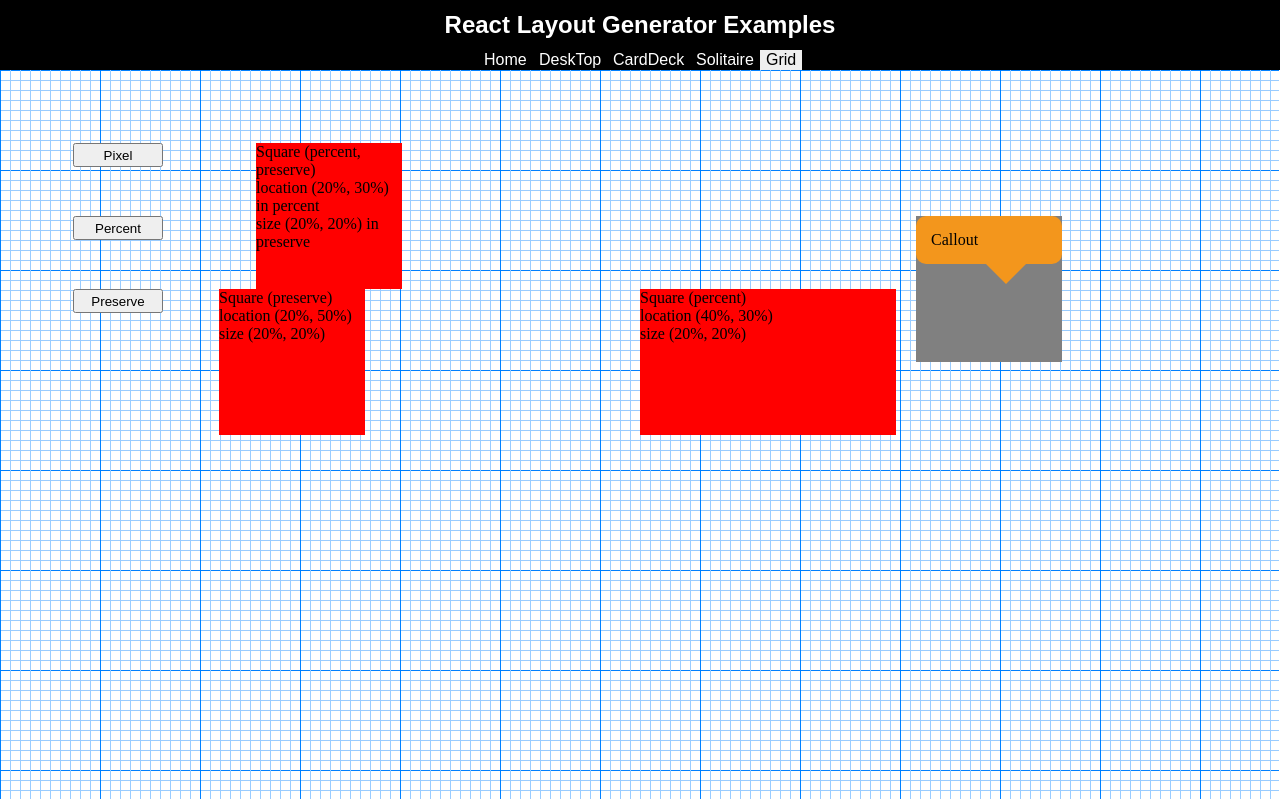
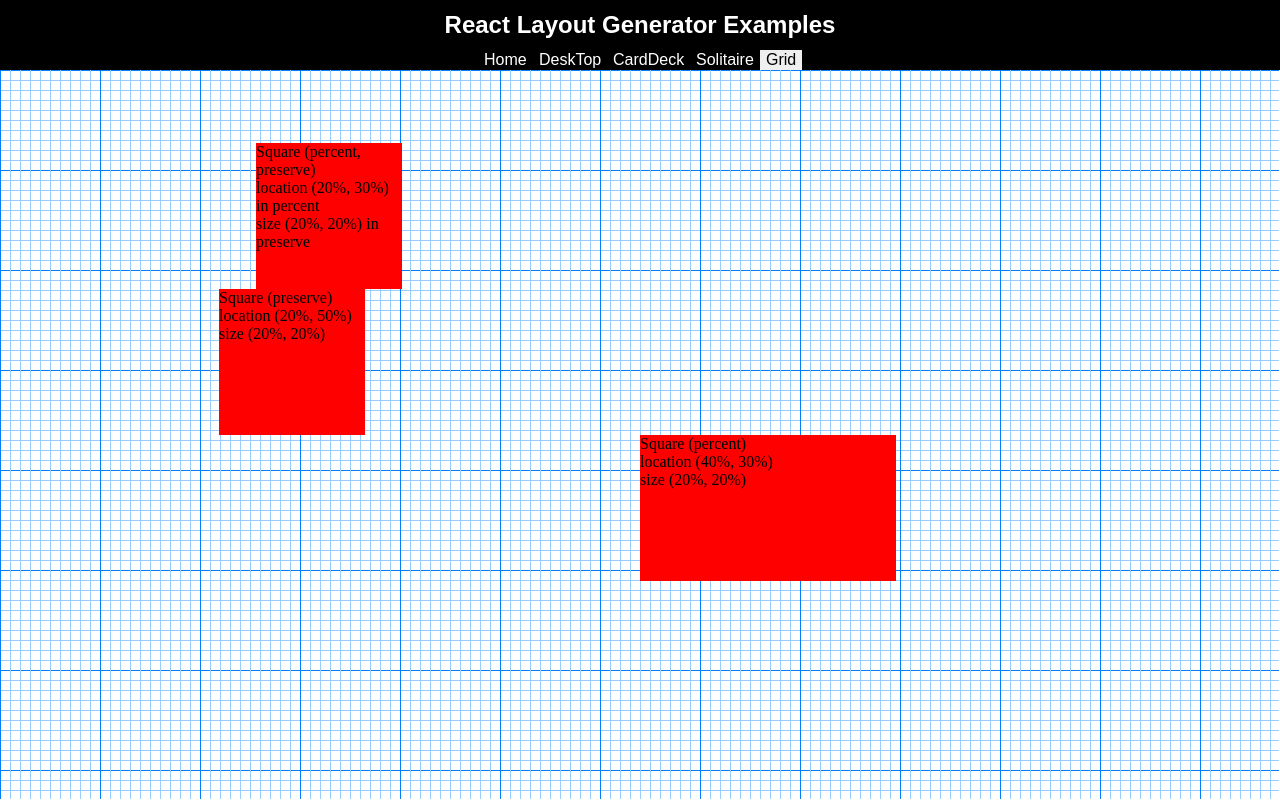
Before and after one commit to yarec/react-layout-generator, a React app: page / in a window 1280 px wide. Both pictures are taken after a click on the button "Grid". Built offline with nearby package versions, Linux system fonts and the light colour scheme.

Commit message:
Added unmanaged flag.

```diff
--- a/examples/src/grid/Grid.tsx
+++ b/examples/src/grid/Grid.tsx
@@ -2,23 +2,22 @@ import * as React from 'react';
 
 import styled from 'styled-components';
 
-import { IOrigin, IUnit } from '../../../src/components/Layout'
+import { IUnit } from '../../../src/components/Layout'
 import { IGenerator } from '../../../src/generators/Generator';
 import RLGDynamic from '../../../src/generators/RLGDynamic';
 import ReactLayout from '../../../src/ReactLayout';
 import RLGPanel, { IRLPanelArgs } from '../../../src/RLGPanel';
 import { ISize } from '../../../src/types';
 
-interface IProps {
+export interface IProps {
   viewport: ISize;
-  origin: IOrigin;
 }
 
-const Callout = styled.div<IProps>`
-  position: relative;
-  padding: 15px;
-  /* margin: 1em 0 3em;  */
+const CalloutBottom = styled.div<IProps>`
+  position: absolute;
   color: #000;
+  width: ${(p) => p.viewport.width};
+  height: ${(p) => p.viewport.height};
   background: #f3961c;
   border-radius: 10px;
   background: linear-gradient(top, #f9d835, #f3961c);
@@ -36,6 +35,8 @@ const Callout = styled.div<IProps>`
     border-color: #f3961c transparent;
   }
 `
+
+export { CalloutBottom }
 
 export default class Grid extends React.Component<{}, { unit: IUnit }> {
 
@@ -127,7 +128,7 @@ export default class Grid extends React.Component<{}, { unit: IUnit }> {
             name: 'square(percent)',
             position: {
               units: { origin: { x: 0, y: 0 }, location: IUnit.percent, size: IUnit.percent },
-              location: { x: 50, y: 30 },
+              location: { x: 50, y: 50 },
               size: { width: 20, height: 20 }
             }
           }}
@@ -139,13 +140,13 @@ export default class Grid extends React.Component<{}, { unit: IUnit }> {
           <span>size (20%, 20%) </span>
         </div>
 
-        <RLGPanel
+        <div
           data-layout={{
             name: 'callout',
             position: {
-              units: { origin: { x: 0, y: 0 }, location: IUnit.percent, size: IUnit.preserve },
+              units: { origin: { x: 0, y: 0 }, location: IUnit.percent, size: IUnit.unmanaged },
               location: { x: 40, y: 40 },
-              size: { width: 20, height: 20 },
+              size: { width: 0, height: 0 },
               align: {
                 key: 'square(percent)',
                 offset: { x: 20, y: 0 },
@@ -155,13 +156,23 @@ export default class Grid extends React.Component<{}, { unit: IUnit }> {
             }
           }}
 
-          style={{ backgroundColor: 'gray' }}
+          style={{ backgroundColor: '' }}
         >
           {(args: IRLPanelArgs) => (
-            <Callout viewport={args.viewport} origin={args.parent.position.units.origin}>Callout</Callout>
+            <>
+              <span>Hello</span> <br />
+              <span>World</span>
+            </>
           )}
-        </RLGPanel>
+        </div>
 
+
+      </ReactLayout>
+    );
+  }
+
+  protected controls = () => (
+    <div>
       <button
         key={'Pixel'}
         data-layout={{
@@ -204,11 +215,8 @@ export default class Grid extends React.Component<{}, { unit: IUnit }> {
       >
         Preserve
   </button>
-
-
-      </ReactLayout>
-    );
-  }
+    </div>
+  )
 
   protected grid = (unit: IUnit, viewport: ISize) => {
     const jsx = [];
--- a/examples/src/intro/Intro.tsx
+++ b/examples/src/intro/Intro.tsx
@@ -67,6 +67,20 @@ export default class Intro extends React.Component {
           </Description>
         </div>
 
+         <div data-layout={{
+          name: 'introFeature4',
+          position: {
+            units: { origin: { x: 0, y: 0 }, location: IUnit.percent, size: IUnit.pixel },
+            location: { x: 50, y: 50 },
+            size: { width: 250, height: 350 }
+          }
+        }}
+        >
+          <Description>
+            Supports scaling css.
+          </Description>
+        </div>
+
       </ReactLayout>
     );
   }
--- a/src/ReactLayout.tsx
+++ b/src/ReactLayout.tsx
@@ -1,7 +1,7 @@
 import * as React from 'react';
 import ReactResizeDetector from 'react-resize-detector';
 
-import { IPosition, PositionChildren } from './components/Layout';
+import { IPosition, IUnit, PositionChildren, PositionRef } from './components/Layout';
 import EditPosition from './editors/EditPosition';
 import { IGenerator } from './generators/Generator';
 import { ISize } from './types';
@@ -15,6 +15,16 @@ function tileStyle(style: React.CSSProperties, x: number, y: number, width: numb
     transform: `translate(${x}px, ${y}px)`,
     transformOrigin: 0,
     width: `${width}px`,
+    ...style
+  };
+}
+
+function unmanagedTileStyle(style: React.CSSProperties, x: number, y: number, width: number, height: number): React.CSSProperties {
+  return {
+    boxSizing: 'border-box' as 'border-box',
+    position: 'absolute' as 'absolute',
+    transform: `translate(${x}px, ${y}px)`,
+    transformOrigin: 0,
     ...style
   };
 }
@@ -303,6 +313,85 @@ export default class ReactLayout extends React.Component<IReactLayoutProps, IRea
     return null;
   }
 
+  private updateUnmanagedElement = (
+    child: React.ReactElement<any>,
+    index: number,
+    count: number,
+    name: string,
+    position: IPosition,
+    positionChildren: PositionChildren
+  ) => {
+
+    const b = this._g.lookup(name);
+    if (b) {
+      const rect = b.rect();
+
+      const style = unmanagedTileStyle(child.props.style,
+        rect.x,
+        rect.y,
+        rect.width,
+        rect.height
+      );
+
+      // console.log(name, style)
+
+      const jsx: JSX.Element[] = [];
+
+      const ch = React.cloneElement(child,
+        {
+          key: b.name,
+
+          viewport: { width: rect.width, height: rect.height },
+          parent: {
+            name,
+            position: b.position
+          },
+          edit: this.props.edit,
+          g: this.props.g,
+
+          style: { ...this.props.style, ...child.props.style, ...style }
+        },
+        child.props.children
+      );
+
+      jsx.push(ch);
+
+      if (this._edit && b.edit) {
+        // this.editOverlay.push(b);
+        let i = 0;
+        b.edit.forEach((item) => {
+          if (item.ref === PositionRef.position) {
+            jsx.push(
+              React.createElement('EditPosition', {
+                key: `edit${i}`,
+                edit: item,
+                layout: b!,
+                boundary: { x: 0, y: 0, width: this.state.width, height: this.state.height },
+                onUpdate: this.onUpdate
+              }));
+            i += 1;
+          } else {
+            console.error(`Dynamic size only allows positioning for ${name}`)
+          }
+        })
+      }
+
+      jsx.push(<ReactResizeDetector
+        key={`reactResizeDetector`}
+        handleWidth={true}
+        handleHeight={true}
+        onResize={b.onResize.bind(b)} />
+      );
+
+      return (
+        <>
+          {jsx}
+        </>
+      );
+    }
+    return null;
+  }
+
   private createElement = (child: JSX.Element, index: number, count: number) => {
     const p = child.props['data-layout'];
 
@@ -314,7 +403,6 @@ export default class ReactLayout extends React.Component<IReactLayoutProps, IRea
       // Pass height width props of container to each child and its children
     }
 
-
     return null;
   }
 
@@ -323,7 +411,19 @@ export default class ReactLayout extends React.Component<IReactLayoutProps, IRea
 
     // console.log('createElement', child.type, child.props)
     if (p && p.name) {
-      return this.updatePositionedElement(child, index, count, p.name, p.position, p.context);
+      const position = p.position as IPosition;
+      if (position && position.units.size === IUnit.unmanaged) {
+        // size determined by element.offsetWidth and element offsetHeight
+
+        // insert react-resize-detector as last child
+        return this.updateUnmanagedElement(
+          child, index, count, p.name, p.position, p.context
+        );
+
+      }
+      return this.updatePositionedElement(
+        child, index, count, p.name, p.position, p.context
+      );
     } else {
       // TODO add support for elements without 'data-layout'
       // Is it needed?
@@ -355,6 +455,7 @@ export default class ReactLayout extends React.Component<IReactLayoutProps, IRea
 
   private content = () => {
 
+
     // Only show content if width and height are not 0
     if (this.state.width && this.state.height) {
       const count = React.Children.count(this.props.children);
--- a/src/components/Layout.ts
+++ b/src/components/Layout.ts
@@ -15,6 +15,7 @@ export interface IAlign {
  * Defines the units of location and size
  */
 export enum IUnit {
+  unmanaged = 0,
   pixel = 1,
   percent,
   preserve,
@@ -67,7 +68,7 @@ export type PositionChildren = (
   layout: Layout,
   g: IGenerator,
   index: number
-  ) => Layout | undefined;
+) => Layout | undefined;
 
 export interface IHandlers {
   onMouseDown?: () => void;
@@ -117,6 +118,10 @@ export default class Layout {
 
   get size() {
     return this._position.size;
+  }
+
+  get resize() {
+    return this.onResize;
   }
 
   get generator() {
@@ -263,6 +268,12 @@ export default class Layout {
     this._changed = true;
   }
 
+  public updateSize = (size: ISize) => {
+    // Takes in world coordinates
+    this._position.size = this.inverseScale(size, this._position.units.size) as ISize;
+    this._changed = true;
+  }
+
   /**
    * Take percent and convert to real world
    */
@@ -352,7 +363,14 @@ export default class Layout {
     return input;
   }
 
-
+  public onResize = (width: number, height: number) => {
+    if (this._position.size.width !== width ||
+      this._position.size.height !== height) {
+      this._position.size.width = width;
+      this._position.size.height = height;
+      this._changed = true;
+    }
+  }
   /**
    * Take pixels and convert to percent
    */
@@ -509,4 +527,6 @@ export default class Layout {
       y: p.y + align.y * s.height
     }
   }
+
+
 }
```
Also changed, not shown: src/RLGUpdater.tsx (added, +60 -0 lines). Lines whose indentation alone changed are shown as unchanged.
